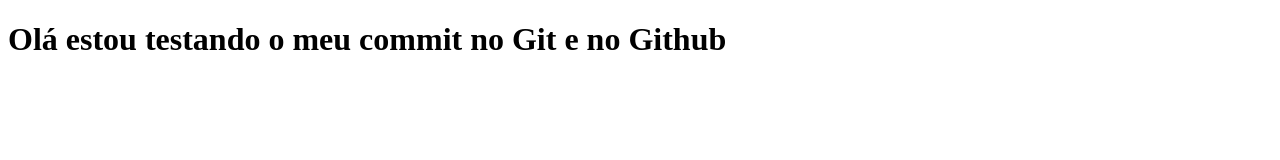
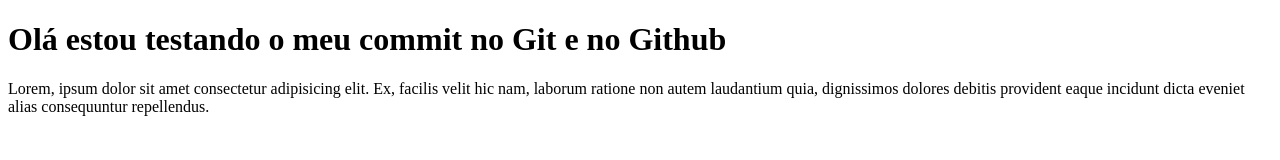
Before and after one commit to Phtnogueira/Teste-Github-Vscode, a plain HTML site: page index.html in a window 1280 px wide. Drawn offline with Linux system fonts and the light colour scheme.

Commit message:
initial Commit

```diff
--- a/index.html
+++ b/index.html
@@ -7,5 +7,6 @@
 </head>
 <body>
     <h1>Olá estou testando  o meu commit no Git e no Github</h1>
+    <p>Lorem, ipsum dolor sit amet consectetur adipisicing elit. Ex, facilis velit hic nam, laborum ratione non autem laudantium quia, dignissimos dolores debitis provident eaque incidunt dicta eveniet alias consequuntur repellendus.</p>
 </body>
 </html>
```
